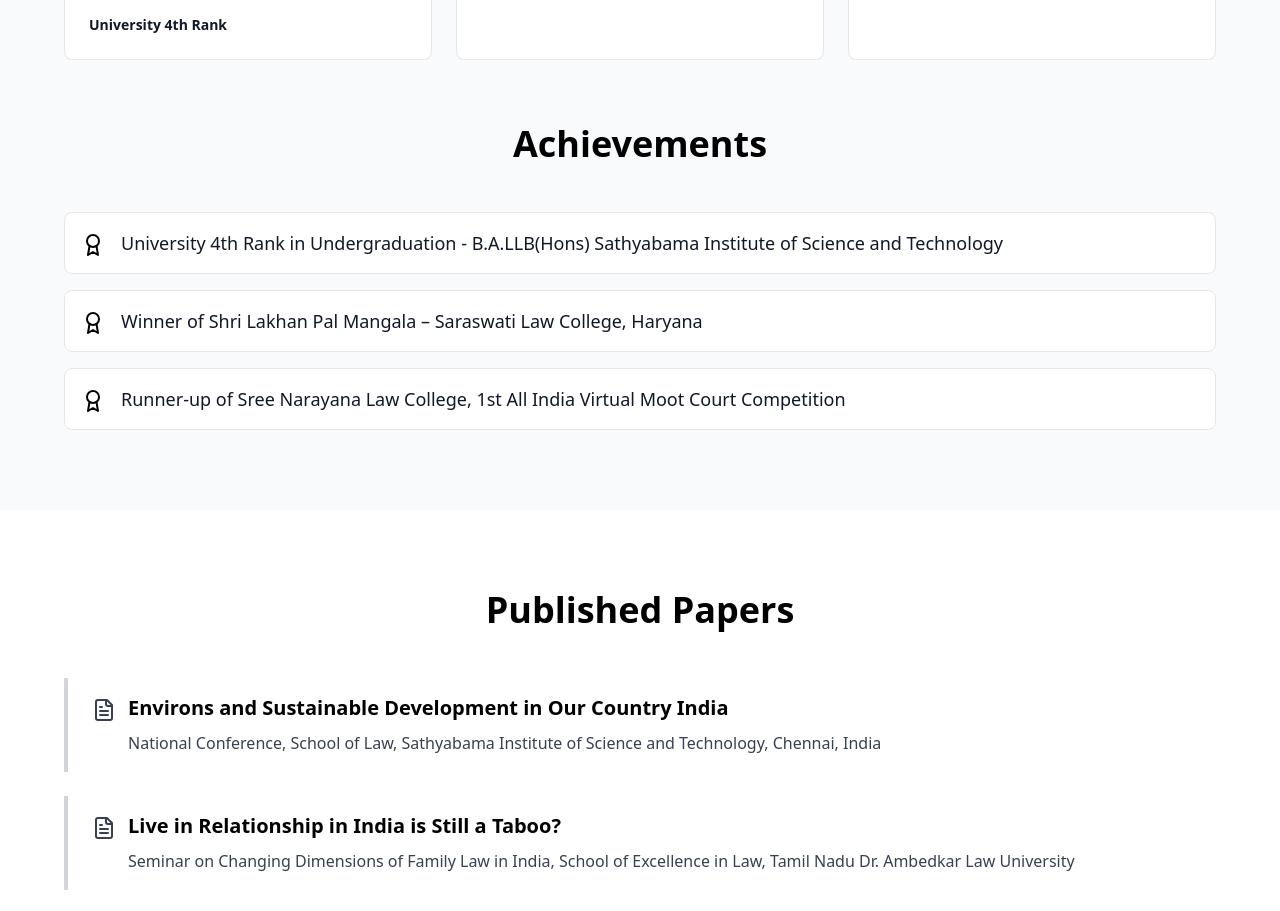
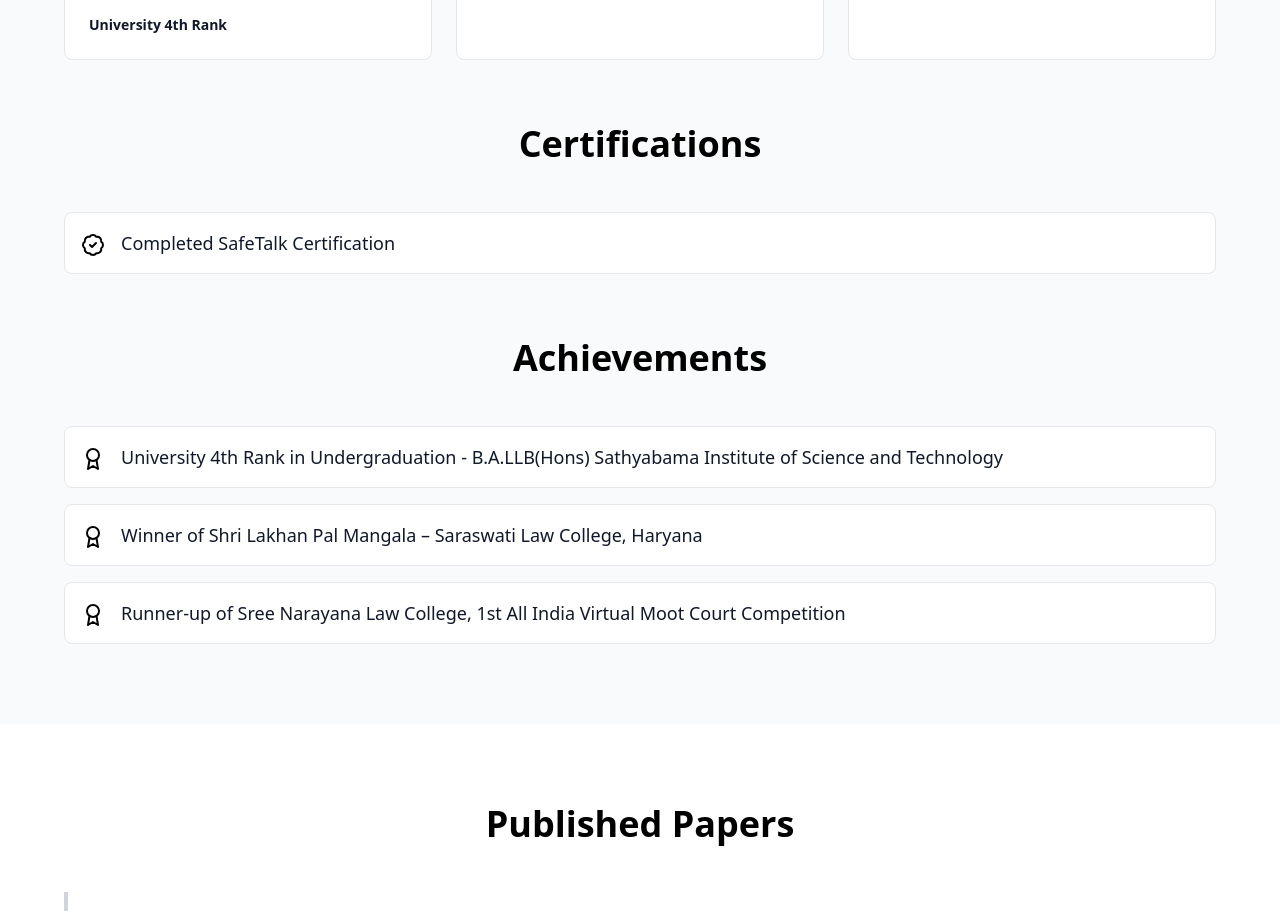
Before and after one commit to eeshwaa/portfolio_bolt, a React (Vite) app: page / in a window 1280 px wide. Shown: the part 3860-4771 px from the top of the page. Built offline with nearby package versions, Linux system fonts and the light colour scheme.

Commit message:
Updated Education.tsx

```diff
--- a/src/components/Education.tsx
+++ b/src/components/Education.tsx
@@ -1,4 +1,4 @@
-import { GraduationCap, Award } from 'lucide-react';
+import { GraduationCap, Award, BadgeCheck } from 'lucide-react';
 
 const education = [
   {
@@ -17,6 +17,10 @@ const education = [
     institution: 'Humber College, Canada',
     period: '2025 - Present'
   }
+];
+
+const certifications = [
+  'Completed SafeTalk Certification'
 ];
 
 const achievements = [
@@ -49,6 +53,19 @@ export default function Education() {
           ))}
         </div>
 
+        <h2 className="text-4xl font-bold text-black mb-12 text-center">Certifications</h2>
+        <div className="space-y-4 mb-16">
+          {certifications.map((certification, index) => (
+            <div
+              key={index}
+              className="flex items-start gap-4 p-4 bg-white rounded-lg border border-gray-200 hover:border-black transition-all duration-300"
+            >
+              <BadgeCheck className="w-6 h-6 text-black flex-shrink-0 mt-1" />
+              <p className="text-gray-900 text-lg">{certification}</p>
+            </div>
+          ))}
+        </div>
+
         <h2 className="text-4xl font-bold text-black mb-12 text-center">Achievements</h2>
         <div className="space-y-4">
           {achievements.map((achievement, index) => (
```
